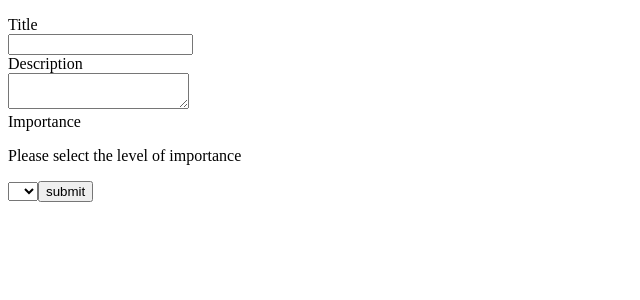
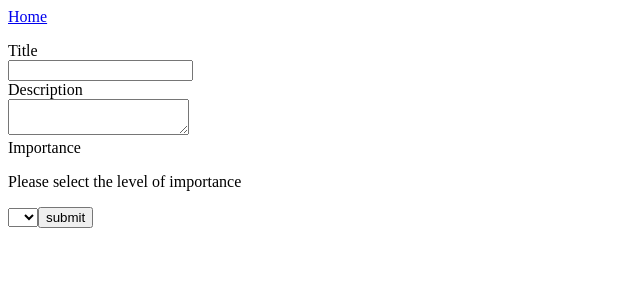
Before and after one commit to RebeccaHA/vue2-todos, a Vue app: page / in a window 1280 px wide. Shown: the top 300 px of the page, without its empty margins (0-640 px from the left). Built offline with nearby package versions, Linux system fonts and the light colour scheme.

Commit message:
set up router, yesssgit add . keep in main js

```diff
--- a/src/App.vue
+++ b/src/App.vue
@@ -1,5 +1,7 @@
 <template>
   <div>
+    <NavBar />
+    <router-view></router-view>
     <TodoList :todos="todos" />
     <TodoForm @todo-item="addTodo" />
   </div>
@@ -8,13 +10,15 @@
 <script>
 import TodoList from "./components/TodoList.vue";
 import TodoForm from "./components/TodoForm.vue";
+import NavBar from "./components/NavBar.vue";
 import { store } from "./store";
 
 export default {
   name: "App",
   components: {
     TodoList,
-    TodoForm
+    TodoForm,
+    NavBar
   },
   data() {
     return {
--- a/src/routes.js
+++ b/src/routes.js
@@ -0,0 +1,15 @@
+import VueRouter from "vue-router";
+import Home from "./components/Home";
+import Vue from "vue";
+
+Vue.use(VueRouter);
+
+export const router = new VueRouter({ routes });
+
+const routes = [
+  {
+    path: "/",
+    name: "Home",
+    component: Home
+  }
+];
```
Also changed, not shown: src/main.js (+2 -14 lines).
